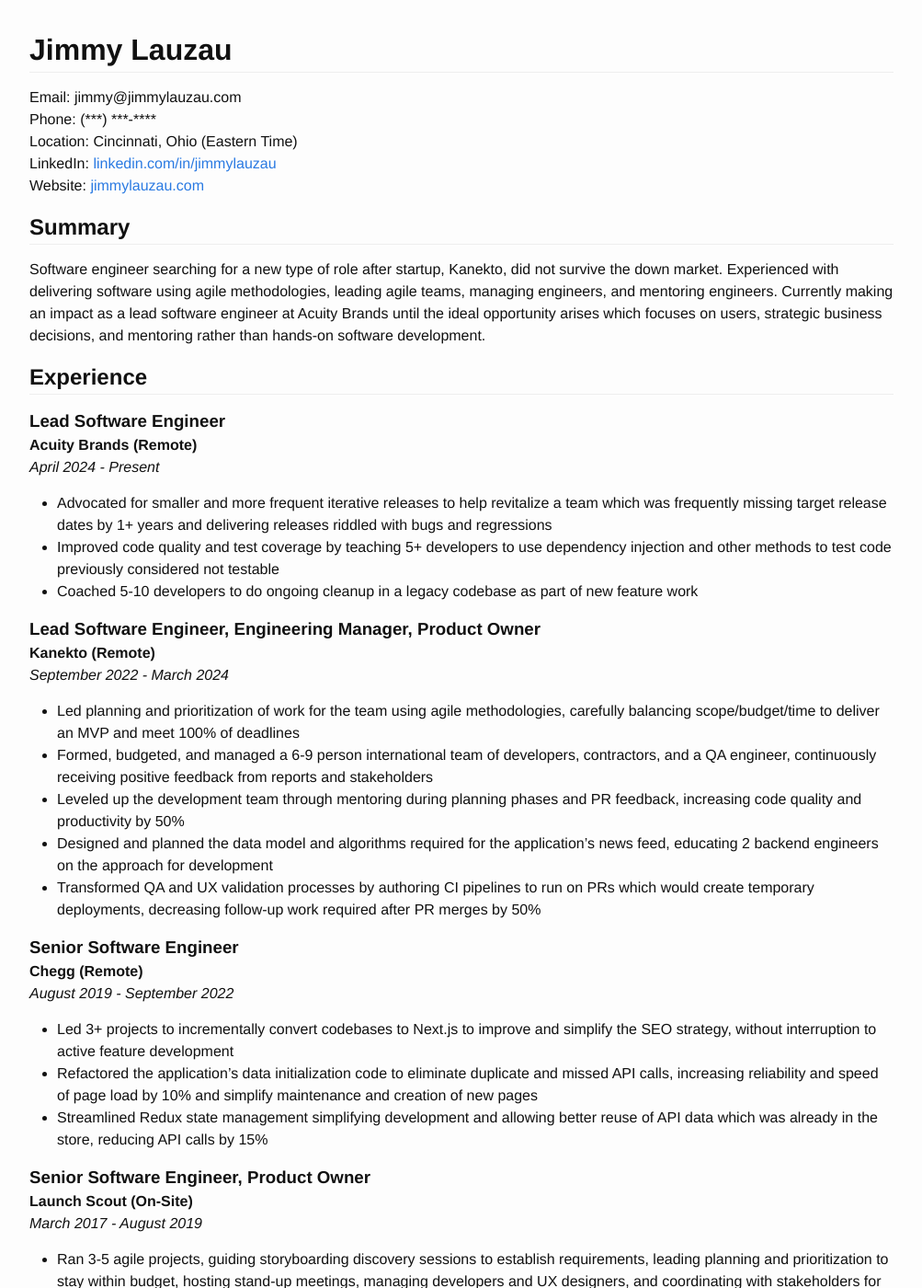
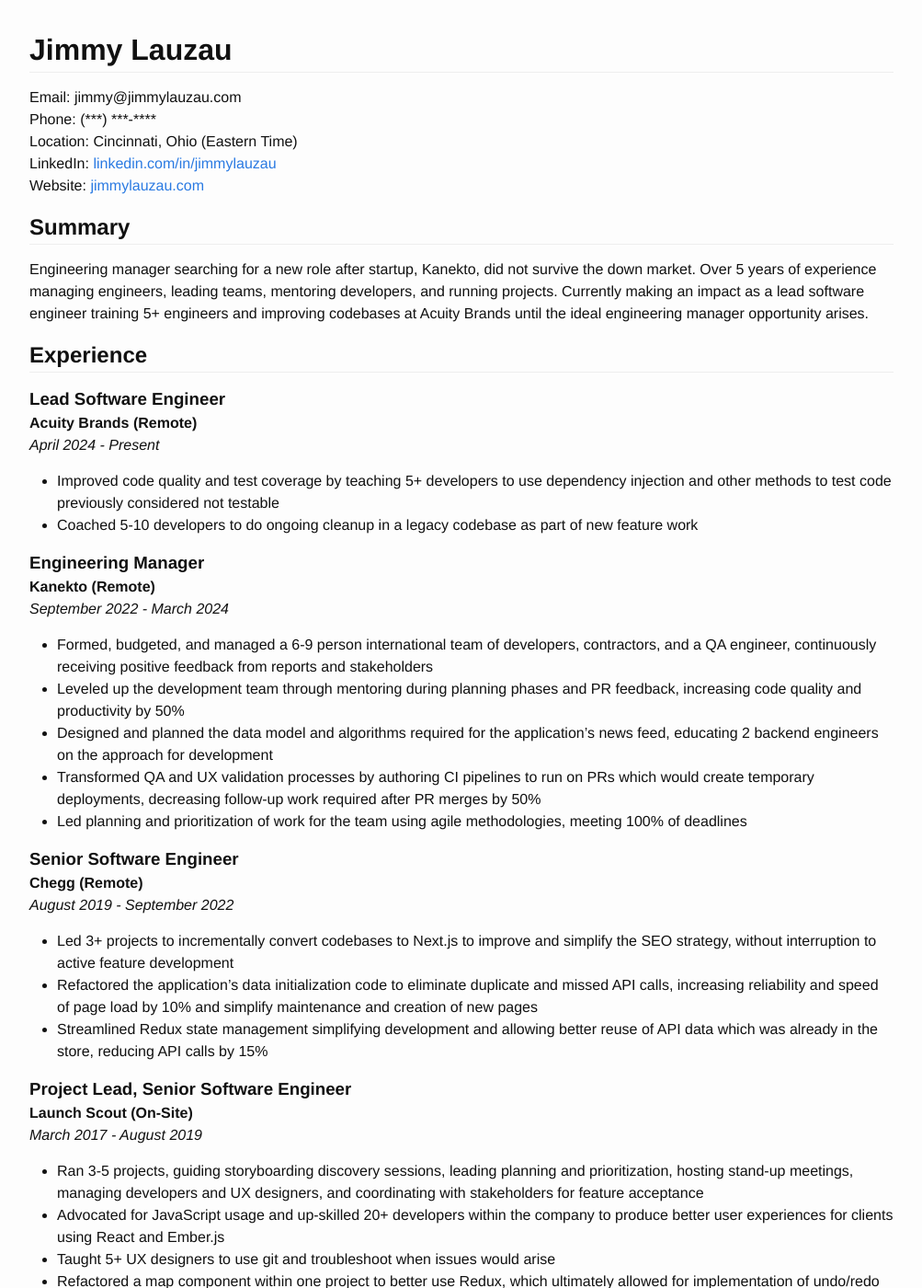
Before and after one commit to jimmay5469/jimmay5469.github.io, a Jekyll site: the page built from resume.md, in a window 1280 px wide and 1400 px high. Shown: the whole window at 92% size, without its empty margins (138-1141 px from the left). Built offline with Jekyll 4.4.1, drawn with Linux system fonts in a browser that asks for light colours; some of the changed text lies outside the part shown.

Commit message:
Revert "Add more agile focus to resume"
This reverts commit 83babcbe60c7b2b67ae49dd8a058df56f37b544e.

```diff
--- a/_includes/resume.md
+++ b/_includes/resume.md
@@ -11,7 +11,7 @@
 Summary
 -------
 
-Software engineer searching for a new type of role after startup, Kanekto, did not survive the down market. Experienced with delivering software using agile methodologies, leading agile teams, managing engineers, and mentoring engineers. Currently making an impact as a lead software engineer at Acuity Brands until the ideal opportunity arises which focuses on users, strategic business decisions, and mentoring rather than hands-on software development.
+Engineering manager searching for a new role after startup, Kanekto, did not survive the down market. Over 5 years of experience managing engineers, leading teams, mentoring developers, and running projects. Currently making an impact as a lead software engineer training 5+ engineers and improving codebases at Acuity Brands until the ideal engineering manager opportunity arises.
 
 
 Experience
@@ -21,19 +21,18 @@
 #### Acuity Brands (Remote)
 _April 2024 - Present_
 
-- Advocated for smaller and more frequent iterative releases to help revitalize a team which was frequently missing target release dates by 1+ years and delivering releases riddled with bugs and regressions
 - Improved code quality and test coverage by teaching 5+ developers to use dependency injection and other methods to test code previously considered not testable
 - Coached 5-10 developers to do ongoing cleanup in a legacy codebase as part of new feature work
 
-### Lead Software Engineer, Engineering Manager, Product Owner
+### Engineering Manager
 #### Kanekto (Remote)
 _September 2022 - March 2024_
 
-- Led planning and prioritization of work for the team using agile methodologies, carefully balancing scope/budget/time to deliver an MVP and meet 100% of deadlines
 - Formed, budgeted, and managed a 6-9 person international team of developers, contractors, and a QA engineer, continuously receiving positive feedback from reports and stakeholders
 - Leveled up the development team through mentoring during planning phases and PR feedback, increasing code quality and productivity by 50%
 - Designed and planned the data model and algorithms required for the application's news feed, educating 2 backend engineers on the approach for development
 - Transformed QA and UX validation processes by authoring CI pipelines to run on PRs which would create temporary deployments, decreasing follow-up work required after PR merges by 50%
+- Led planning and prioritization of work for the team using agile methodologies, meeting 100% of deadlines
 
 ### Senior Software Engineer
 #### Chegg (Remote)
@@ -43,11 +42,11 @@
 - Refactored the application's data initialization code to eliminate duplicate and missed API calls, increasing reliability and speed of page load by 10% and simplify maintenance and creation of new pages
 - Streamlined Redux state management simplifying development and allowing better reuse of API data which was already in the store, reducing API calls by 15%
 
-### Senior Software Engineer, Product Owner
+### Project Lead, Senior Software Engineer
 #### Launch Scout (On-Site)
 _March 2017 - August 2019_
 
-- Ran 3-5 agile projects, guiding storyboarding discovery sessions to establish requirements, leading planning and prioritization to stay within budget, hosting stand-up meetings, managing developers and UX designers, and coordinating with stakeholders for feature acceptance and delivery
+- Ran 3-5 projects, guiding storyboarding discovery sessions, leading planning and prioritization, hosting stand-up meetings, managing developers and UX designers, and coordinating with stakeholders for feature acceptance
 - Advocated for JavaScript usage and up-skilled 20+ developers within the company to produce better user experiences for clients using React and Ember.js
 - Taught 5+ UX designers to use git and troubleshoot when issues would arise
 - Refactored a map component within one project to better use Redux, which ultimately allowed for implementation of undo/redo on an interactive and visual ESRI map drawing tool within 2 days
@@ -60,8 +59,6 @@
 #### Ahalogy (Hybrid)
 _March 2014 - March 2017_
 
-- Established Kanban and Scrum processes to help the team focus and deliver planned sprint goals in a startup which had been previously distracted by pivots
-- Iterate upon our agile process through feedback during regular retrospectives
 - Led a 3-person frontend development team managing 3+ Ember.js projects
 - Mentored 2 junior developers in JavaScript and Ruby on Rails
 - Implemented a release management system that allowed for instant rollbacks, preview of upcoming releases, and view of old releases to troubleshoot regressions quickly, reducing bugs and time to track down bugs by 15%
@@ -90,7 +87,6 @@
 Skills
 ------
 
-- Agile project delivery - 10+ years
 - Frontend development (Javascript, Typescript, Next.js, React, Redux, Ember.js, Angular) - 15+ years
 - Backend development (ASP.Net C#, Ruby on Rails, Elixir Phoenix, Python Pyramid) - 10+ years
 - DevOps (Docker, CircleCI, GitHub Actions, AWS) - 6 years
```
